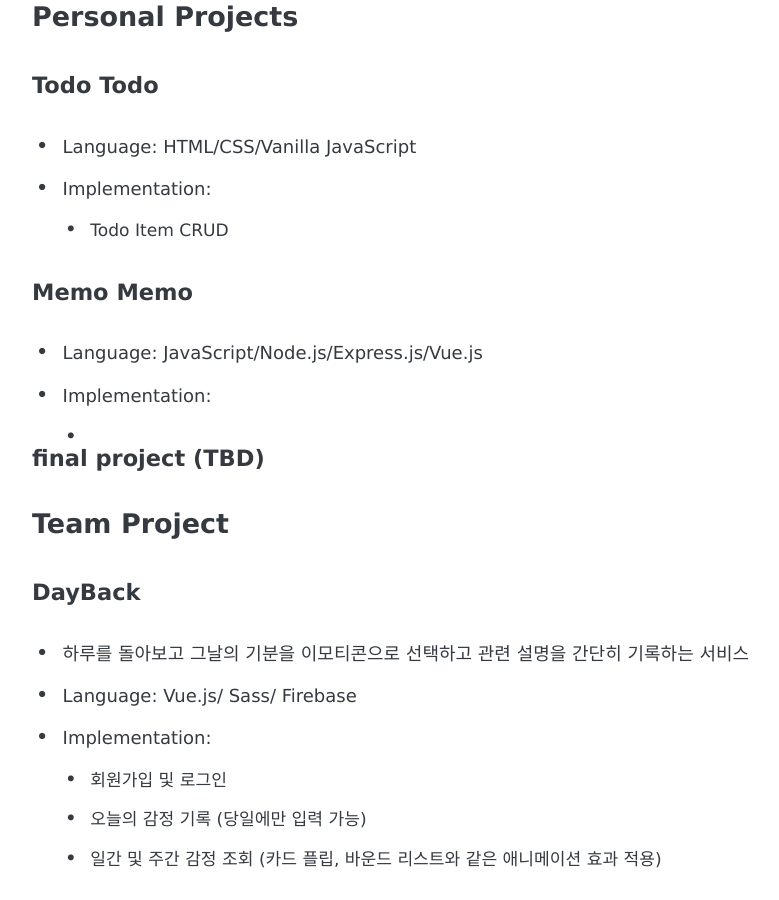
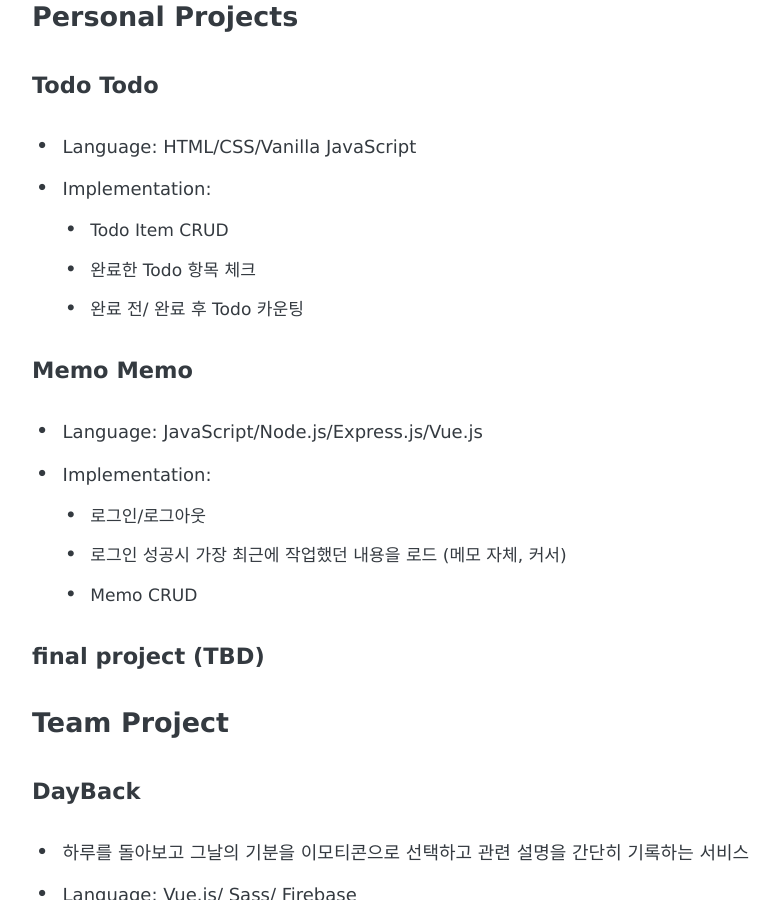
Before and after one commit to originalhumanbeing/originalhumanbeing.github.io, a Jekyll site: the page built from about.md, in a window 1280 px wide and 900 px high, scrolled down 478 px. Shown: the whole window, without its empty margins (194-973 px from the left). Built offline with Jekyll 4.4.1, drawn with Linux system fonts in a browser that asks for light colours; some web fonts are replaced.

Commit message:
Personal Project 구현 내용 추가

```diff
--- a/about.md
+++ b/about.md
@@ -13,11 +13,15 @@
 - Language: HTML/CSS/Vanilla JavaScript
 - Implementation:
   - Todo Item CRUD
+  - 완료한 Todo 항목 체크
+  - 완료 전/ 완료 후 Todo 카운팅
 
 #### Memo Memo
 - Language: JavaScript/Node.js/Express.js/Vue.js
 - Implementation:
-  -
+  - 로그인/로그아웃
+  - 로그인 성공시 가장 최근에 작업했던 내용을 로드 (메모 자체, 커서)
+  - Memo CRUD
 
 #### final project (TBD)
 
```
